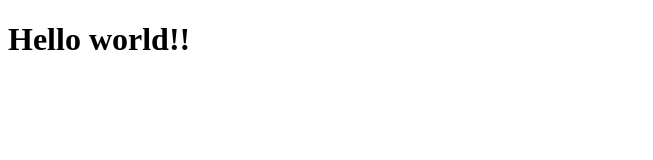
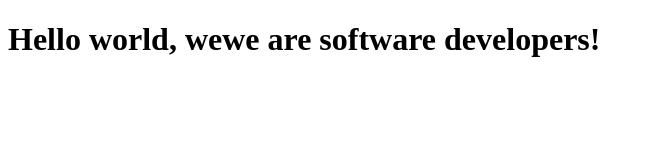
Before and after one commit to mdg0410/Microverse_Ali_Steven, a plain HTML site: page index.html in a window 1280 px wide. Shown: the whole page, without its empty margins (0-653 px from the left). Drawn offline with Linux system fonts and the light colour scheme.

Commit message:
Hello world, we are software developers!

```diff
--- a/index.html
+++ b/index.html
@@ -7,7 +7,7 @@
     <title>Document</title>
 </head>
 <body>
-    <h1>Hello world!!</h1>
+    <h1>Hello world, wewe are software developers!</h1>
 
 </body>
 </html>
```
